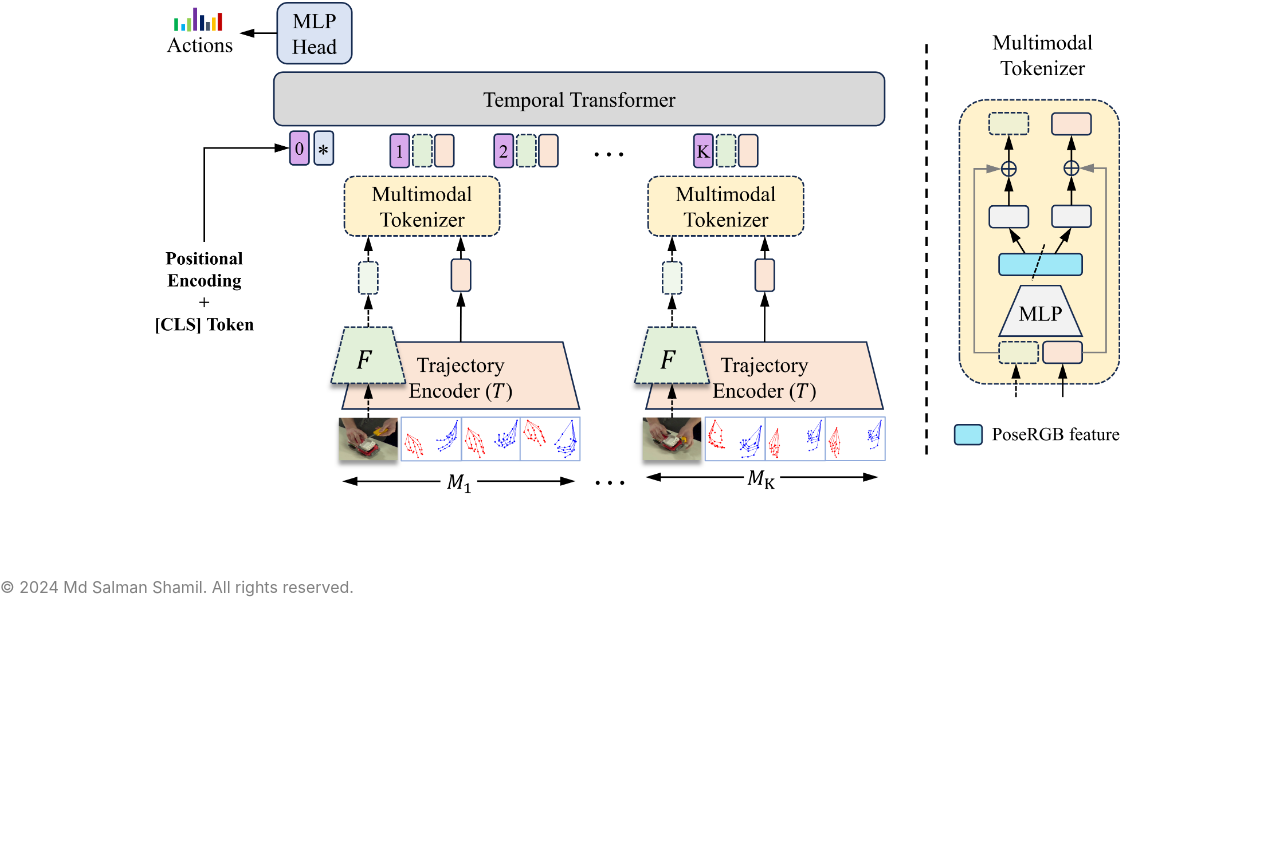
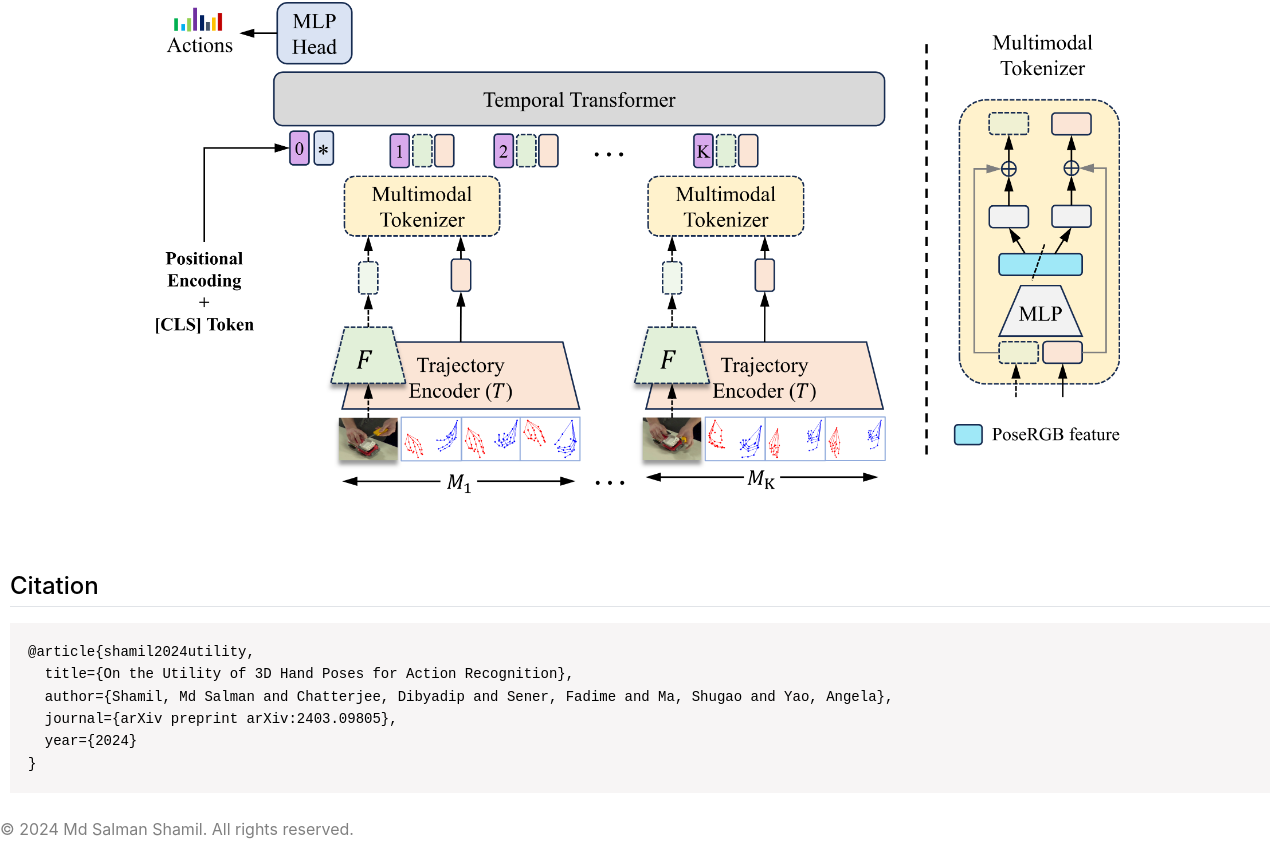
Before and after one commit to s-shamil/HandFormer, a plain HTML site: page docs/index.html in a window 1280 px wide. Shown: the part 1085-1939 px from the top of the page. Before the commit the page ends 1697 px from the top, so only its background shows below. Drawn offline with Linux system fonts and the light colour scheme; some icons are missing.

Commit message:
Update index.html

```diff
--- a/docs/index.html
+++ b/docs/index.html
@@ -90,22 +90,22 @@
           </tr>
         </table>
 
-        <!--Citation---------------------------------------------->
-        <!--table id="citation" class="table" align="right" border="0" cellspacing="0" cellpadding="10">
+       <!--Citation---------------------------------------------->
+        <table id="citation" class="table" align="right" border="0" cellspacing="0" cellpadding="10">
           <tr class="row">
             <td class="cell">
               <h1 >Citation</h1>
               <div class="citation-box">
-                <pre><code>@inproceedings{shamil2024,
-          title={Opening the Vocabulary of Egocentric Actions},
-          author={Chatterjee, Dibyadip and Sener, Fadime and Ma, Shugao and Yao, Angela},
-          booktitle={Thirty-seventh Conference on Neural Information Processing Systems},
-          year={2023}
-        }</code></pre>
+                <pre><code>@article{shamil2024utility,
+  title={On the Utility of 3D Hand Poses for Action Recognition},
+  author={Shamil, Md Salman and Chatterjee, Dibyadip and Sener, Fadime and Ma, Shugao and Yao, Angela},
+  journal={arXiv preprint arXiv:2403.09805},
+  year={2024}
+}</code></pre>
               </div>
             </td>
           </tr>
-        </table-->
+        </table>
 
         <footer class='footnote'>
           <p>&copy; <script>document.write( new Date().getFullYear() );</script> Md Salman Shamil. All rights reserved.</p>
```
